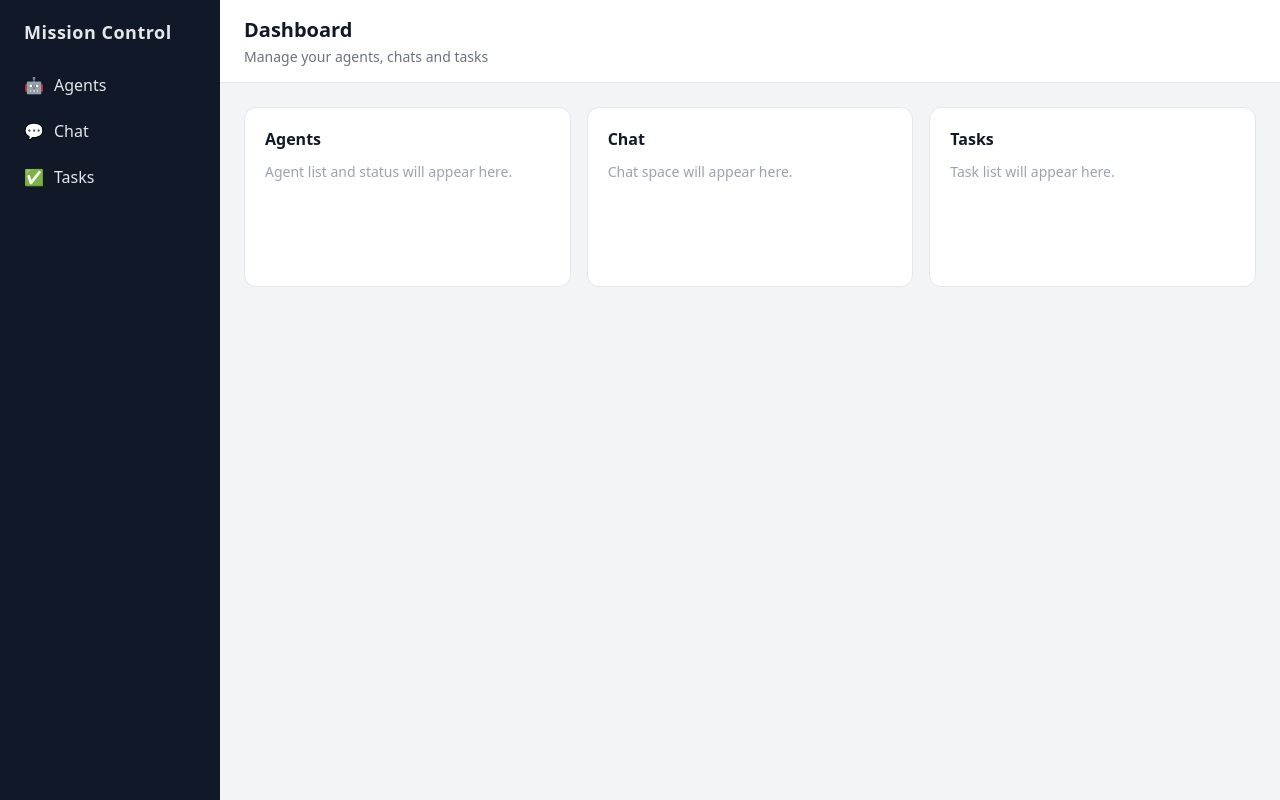
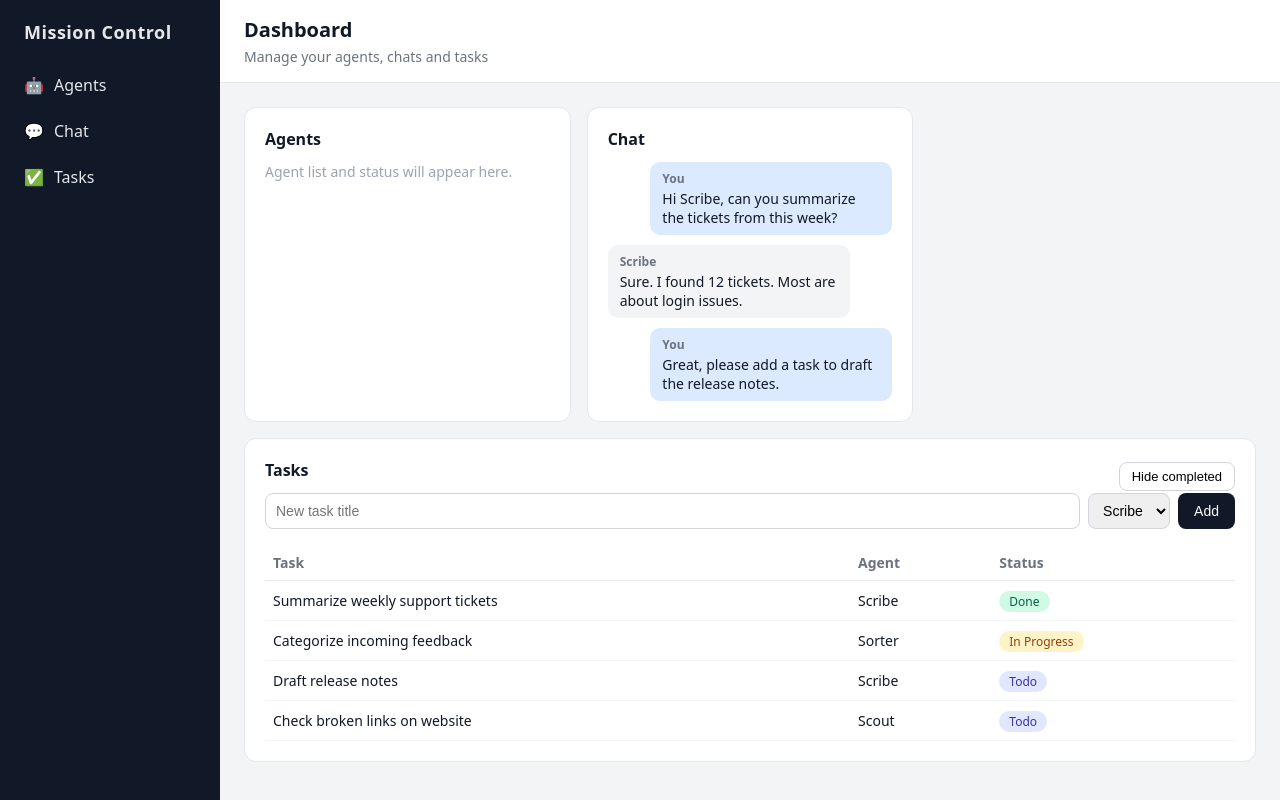
Before and after one commit to Shafaiel/mission-control, a React (Vite) app in the folder frontend/: page / in a window 1280 px wide. Built offline with nearby package versions, Linux system fonts and the light colour scheme.

Commit message:
Wire new panels into App using mock data

```diff
--- a/frontend/src/App.jsx
+++ b/frontend/src/App.jsx
@@ -2,6 +2,9 @@ import Sidebar from './components/Sidebar'
 import Header from './components/Header'
 import PageContainer from './components/PageContainer'
 import Panel from './components/Panel'
+import ChatPanel from './components/ChatPanel'
+import TasksPanel from './components/TasksPanel'
+import { mockTasks, mockAgents, mockMessages } from './data/mockData'
 import './App.css'
 
 const navItems = [
@@ -18,8 +21,8 @@ function App() {
         <Header title="Dashboard" subtitle="Manage your agents, chats and tasks" />
         <PageContainer>
           <Panel title="Agents" description="Agent list and status will appear here." />
-          <Panel title="Chat" description="Chat space will appear here." />
-          <Panel title="Tasks" description="Task list will appear here." />
+          <ChatPanel messages={mockMessages} />
+          <TasksPanel initialTasks={mockTasks} agents={mockAgents} />
         </PageContainer>
       </div>
     </div>
```
